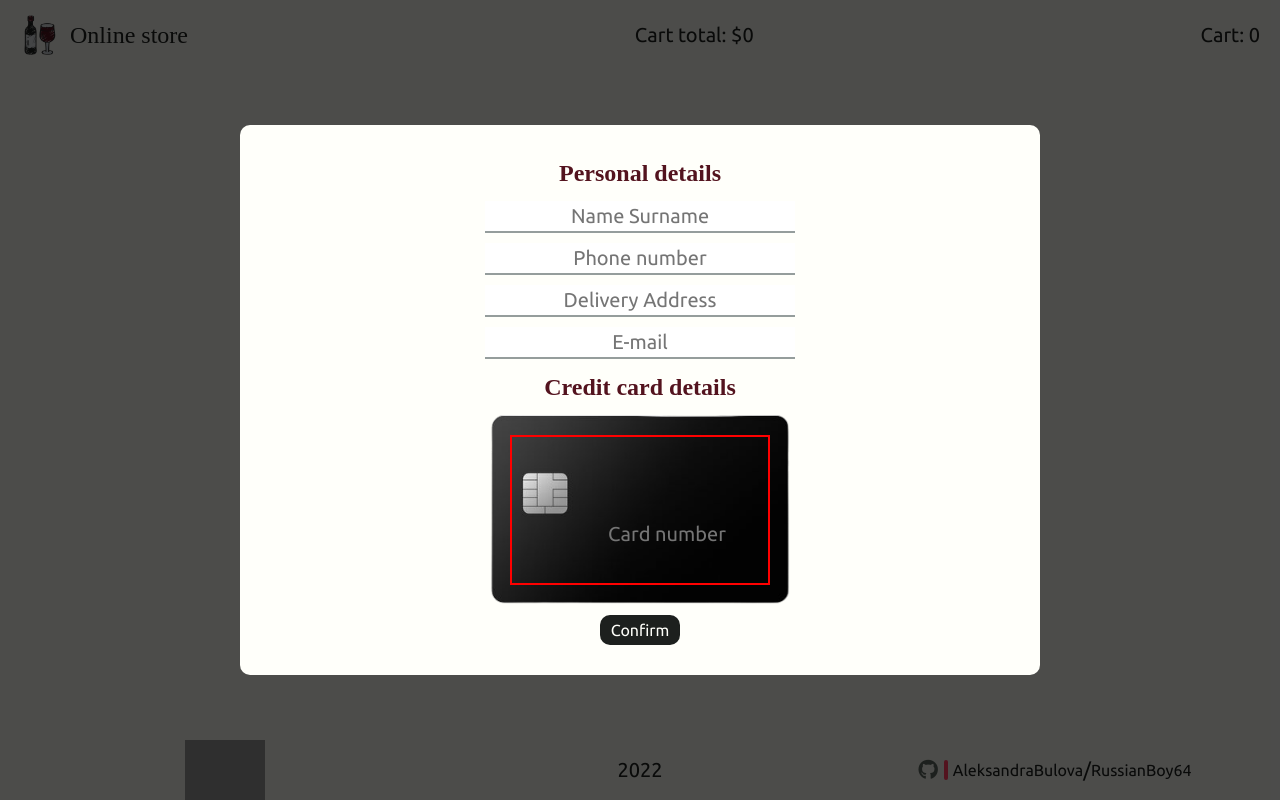
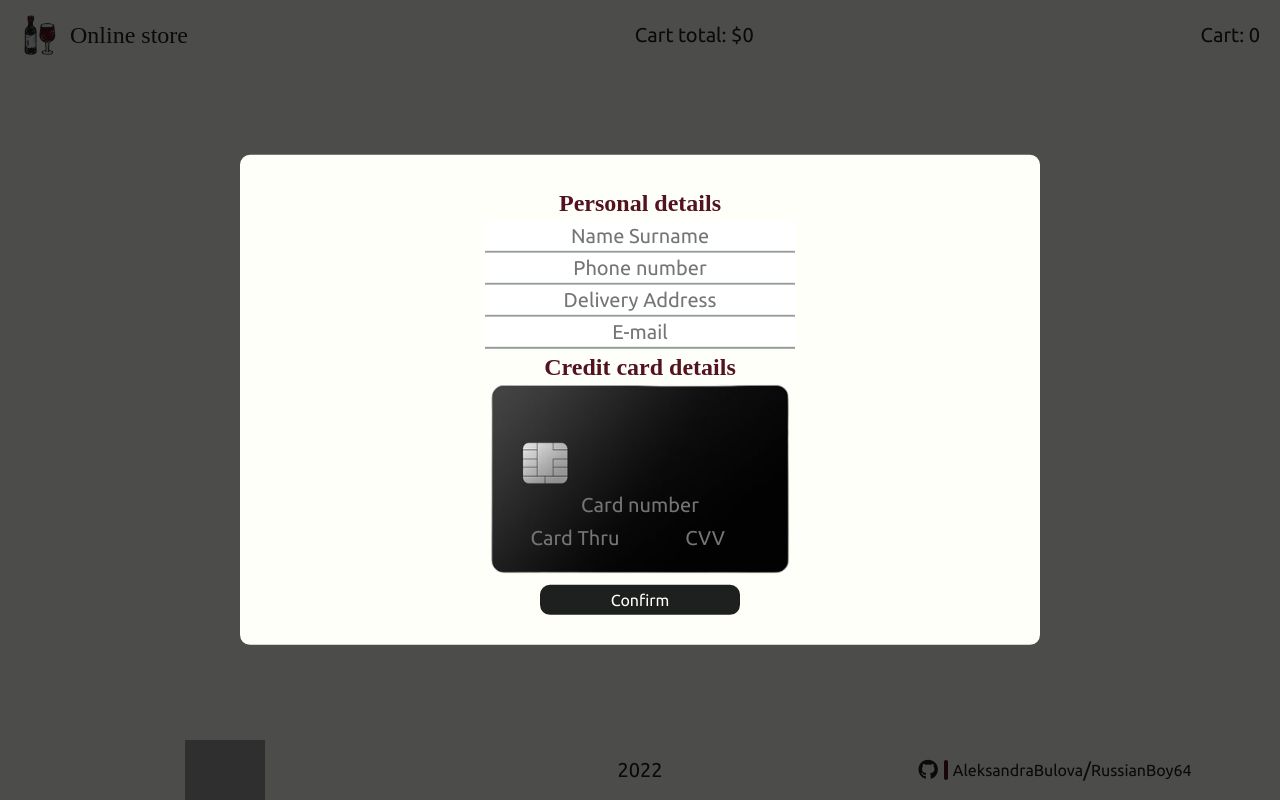
Before and after one commit to AleksandraBulova/OnlineStore, a React (Create React App) app in the folder online-store/: page /cart in a window 1280 px wide. Built offline with nearby package versions, Linux system fonts and the light colour scheme; grey boxes are pictures that could not be loaded; a web font is replaced by a local one.

Commit message:
feat: add Backdrop, modal styles and CreditCard Validation

```diff
--- a/online-store/src/components/Details/productCard/index.tsx
+++ b/online-store/src/components/Details/productCard/index.tsx
@@ -2,11 +2,13 @@ import { FC } from "react";
 import { Link } from "react-router-dom";
 import { Route, Product } from "../../../types";
 import { routes } from "../../../routes";
-import { useDispatch } from "react-redux";
+import { useSelector, useDispatch } from "react-redux";
+import { RootState } from "../../../redux/store";
 import {
   setProductsCart,
   resetProductsCart,
   setSumProducts,
+  modalToggle,
 } from "../../../redux/reducers/cartReducer";
 import { setImg } from "../../../redux/reducers/productsReducer";
 
@@ -20,6 +22,7 @@ interface ProductCard {
 }
 
 export const ProductCard: FC<ProductCard> = ({ product, activeImg, isInCart }) => {
+  const { isModalShown } = useSelector((state: RootState) => state.cart);
   const dispatch = useDispatch();
   const [, cartPage]: Route[] = routes;
 
@@ -94,8 +97,11 @@ export const ProductCard: FC<ProductCard> = ({ product, activeImg, isInCart }) =
           className={styles.buy__link}
           onClick={
             isInCart === -1
-              ? (event: React.MouseEvent<HTMLAnchorElement>) => addToCard(event, product)
-              : undefined
+              ? (event: React.MouseEvent<HTMLAnchorElement>) => {
+                  addToCard(event, product);
+                  dispatch(modalToggle(true));
+                }
+              : () => dispatch(modalToggle(true))
           }
           to={cartPage.path}
         >
--- a/online-store/src/components/Modal/InputModal/styles.module.scss
+++ b/online-store/src/components/Modal/InputModal/styles.module.scss
@@ -19,11 +19,24 @@
   &_cardNumber,
   &_cardThru,
   &_CVV {
+    width: 100%;
+    color: $accent-gray;
     background: transparent;
-    color: $accent-gray;
+
+    &:focus {
+      color: $primary-light;
+    }
   }
 
   &_cardNumber {
     grid-area: cardNum;
   }
+
+  &_cardThru {
+    grid-area: cardThru;
+  }
+
+  &_CVV {
+    grid-area: CVV;
+  }
 }
--- a/online-store/src/components/Modal/ModalCheckoutWindow/index.tsx
+++ b/online-store/src/components/Modal/ModalCheckoutWindow/index.tsx
@@ -1,52 +1,60 @@
-import { FC, FocusEvent, useState } from "react";
+import React, { FC, FocusEvent, useState } from "react";
+import { useDispatch } from "react-redux";
+import { modalToggle } from "../../../redux/reducers/cartReducer";
+import { ModalInputsTypes } from "../../../types";
 import { InputModal } from "../InputModal";
 import { Button } from "../../UI/Button";
 
 import styles from "./styles.module.scss";
 
 export const ModalCheckoutWindow: FC = () => {
+  const dispatch = useDispatch();
   const [inputStates, setInputStates] = useState({
-    name: { value: "", error: false },
-    tel: { value: "", error: false },
-    address: { value: "", error: false },
-    email: { value: "", error: false },
-    card: { value: "", error: false },
+    name: { value: "", error: false, isValid: false },
+    tel: { value: "", error: false, isValid: false },
+    address: { value: "", error: false, isValid: false },
+    email: { value: "", error: false, isValid: false },
+    cardNum: { value: "", error: false, isValid: false },
+    cardThru: { value: "", error: false, isValid: false },
+    CVV: { value: "", error: false, isValid: false },
   });
+  const [isFormValid, setIsFormValid] = useState(false);
 
   console.log(inputStates);
+  console.log(isFormValid);
 
   const handleChangeValue = (
     event: React.ChangeEvent<HTMLInputElement>,
-    type: string
+    type: ModalInputsTypes
   ) => {
     const eventTarget = event.target;
 
     switch (type) {
-      case "name":
+      case ModalInputsTypes.name:
         setInputStates((prev) => ({
           ...prev,
           name: { ...prev.name, value: eventTarget.value },
         }));
-        return;
-      case "tel":
+        break;
+      case ModalInputsTypes.tel:
         setInputStates((prev) => ({
           ...prev,
           tel: { ...prev.tel, value: eventTarget.value },
         }));
-        return;
-      case "address":
+        break;
+      case ModalInputsTypes.address:
         setInputStates((prev) => ({
           ...prev,
           address: { ...prev.address, value: eventTarget.value },
         }));
-        return;
-      case "email":
+        break;
+      case ModalInputsTypes.email:
         setInputStates((prev) => ({
           ...prev,
           email: { ...prev.email, value: eventTarget.value },
         }));
-        return;
-      case "card":
+        break;
+      case ModalInputsTypes.cardNum:
         setInputStates((prev) => {
           const currentCaretePosition = eventTarget.selectionStart!;
           eventTarget.value = eventTarget.value.replace(/[^0-9]/g, "");
@@ -72,20 +80,86 @@ export const ModalCheckoutWindow: FC = () => {
             caretePosition - currentCaretePosition > 1
               ? currentCaretePosition
               : caretePosition;
-
           return {
             ...prev,
-            card: {
-              ...prev.card,
+            cardNum: {
+              ...prev.cardNum,
               value: eventTarget.value,
             },
           };
         });
-        return;
+        break;
+      case ModalInputsTypes.cardThru:
+        setInputStates((prev) => {
+          const currentCaretePosition = eventTarget.selectionStart!;
+          eventTarget.value = eventTarget.value.replace(/[^0-9]/g, "");
+          if (eventTarget.value.length > 4)
+            eventTarget.value = eventTarget.value.substring(0, 4);
+          let template = "XX/XX";
+          const numbersArr = eventTarget.value.split("");
+          numbersArr.forEach((number) => (template = template.replace(/X/, number)));
+          eventTarget.value = template;
+          const lastXIndex = template.indexOf("X");
+          const lastSpaceIndex = template.indexOf("/X");
+          const caretePosition =
+            lastXIndex - lastSpaceIndex === 1
+              ? lastXIndex - 1
+              : lastXIndex !== -1
+              ? lastXIndex
+              : 5;
+          eventTarget.selectionStart =
+            caretePosition - currentCaretePosition > 1
+              ? currentCaretePosition
+              : caretePosition;
+          eventTarget.selectionEnd =
+            caretePosition - currentCaretePosition > 1
+              ? currentCaretePosition
+              : caretePosition;
+          return {
+            ...prev,
+            cardThru: {
+              ...prev.cardThru,
+              value: eventTarget.value,
+            },
+          };
+        });
+        break;
+
+      case ModalInputsTypes.CVV:
+        setInputStates((prev) => {
+          const currentCaretePosition = eventTarget.selectionStart!;
+          eventTarget.value = eventTarget.value.replace(/[^0-9]/g, "");
+          if (eventTarget.value.length > 3)
+            eventTarget.value = eventTarget.value.substring(0, 3);
+          let template = "XXX";
+          const numbersArr = eventTarget.value.split("");
+          numbersArr.forEach((number) => (template = template.replace(/X/, number)));
+          eventTarget.value = template;
+          const caretePosition = template.indexOf("X");
+          eventTarget.selectionStart =
+            caretePosition - currentCaretePosition > 1
+              ? currentCaretePosition
+              : caretePosition;
+          eventTarget.selectionEnd =
+            caretePosition - currentCaretePosition > 1
+              ? currentCaretePosition
+              : caretePosition;
+          return {
+            ...prev,
+            CVV: {
+              ...prev.CVV,
+              value: eventTarget.value,
+            },
+          };
+        });
+        break;
     }
   };
 
-  const handleBlurValue = (event: FocusEvent<HTMLInputElement>, type: string): void => {
+  const handleBlurValue = (
+    event: FocusEvent<HTMLInputElement>,
+    type: ModalInputsTypes
+  ): void => {
     const eventTarget = event.target;
     const valueArray = eventTarget.value.split(" ");
     const valueArrayForTel = eventTarget.value.split("");
@@ -93,7 +167,7 @@ export const ModalCheckoutWindow: FC = () => {
       /^(([^<>()[\].,;:\s@"]+(\.[^<>()[\].,;:\s@"]+)*)|(".+"))@(([^<>()[\].,;:\s@"]+\.)+[^<>()[\].,;:\s@"]{2,})$/iu;
 
     switch (type) {
-      case "name":
+      case ModalInputsTypes.name:
         if (valueArray.length >= 2) {
           const check = valueArray
             .join(" ")
@@ -108,17 +182,18 @@ export const ModalCheckoutWindow: FC = () => {
           ) {
             setInputStates((prev) => ({
               ...prev,
-              name: { ...prev.name, error: false },
+              name: { ...prev.name, error: false, isValid: true },
             }));
-            return;
+            break;
           }
         }
         setInputStates((prev) => ({
           ...prev,
-          name: { ...prev.name, error: true },
+          name: { ...prev.name, error: true, isValid: false },
         }));
-        return;
-      case "tel":
+        break;
+
+      case ModalInputsTypes.tel:
         if (valueArrayForTel.length >= 10 && valueArrayForTel[0] === "+") {
           const check = valueArrayForTel.slice(+valueArrayForTel[1]).map((item) => {
             return item < "0" || item > "9" ? false : true;
@@ -126,17 +201,18 @@ export const ModalCheckoutWindow: FC = () => {
           if (check.every((elem) => elem)) {
             setInputStates((prev) => ({
               ...prev,
-              tel: { ...prev.tel, error: false },
+              tel: { ...prev.tel, error: false, isValid: true },
             }));
-            return;
+            break;
           }
         }
         setInputStates((prev) => ({
           ...prev,
-          tel: { ...prev.tel, error: true },
+          tel: { ...prev.tel, error: true, isValid: false },
         }));
-        return;
-      case "address":
+        break;
+
+      case ModalInputsTypes.address:
         if (valueArray.length >= 3) {
           if (
             valueArray[0].length >= 5 &&
@@ -145,111 +221,205 @@ export const ModalCheckoutWindow: FC = () => {
           ) {
             setInputStates((prev) => ({
               ...prev,
-              address: { ...prev.address, error: false },
+              address: { ...prev.address, error: false, isValid: true },
             }));
-            return;
+            break;
           }
         }
         setInputStates((prev) => ({
           ...prev,
-          address: { ...prev.address, error: true },
+          address: { ...prev.address, error: true, isValid: false },
         }));
-        return;
-      case "email":
+        break;
+
+      case ModalInputsTypes.email:
         if (EMAIL_REGEXP.test(eventTarget.value)) {
           setInputStates((prev) => ({
             ...prev,
-            email: { ...prev.email, error: false },
+            email: { ...prev.email, error: false, isValid: true },
           }));
-          return;
+          break;
         }
         setInputStates((prev) => ({
           ...prev,
-          email: { ...prev.email, error: true },
+          email: { ...prev.email, error: true, isValid: false },
         }));
-        return;
-      case "card":
-        if (
-          !"456".includes(eventTarget.value[0]) ||
-          eventTarget.value.replace(/[^0-9]/g, "").length < 16
-        ) {
+        break;
+
+      case ModalInputsTypes.cardNum:
+        if (!"456".includes(eventTarget.value[0]) || eventTarget.value.includes("X")) {
           setInputStates((prev) => ({
             ...prev,
-            card: { ...prev.card, error: true },
+            cardNum: { ...prev.cardNum, error: true, isValid: false },
           }));
-          return;
+          break;
         }
 
         setInputStates((prev) => ({
           ...prev,
-          card: { ...prev.card, error: false },
+          cardNum: { ...prev.cardNum, error: false, isValid: true },
         }));
-        return;
+        break;
+
+      case ModalInputsTypes.cardThru:
+        if (
+          Number(eventTarget.value.substring(0, 2)) === 0 ||
+          Number(eventTarget.value.substring(0, 2)) > 12 ||
+          Number(eventTarget.value.substring(3)) < 23 ||
+          eventTarget.value.includes("X")
+        ) {
+          console.log(Number(eventTarget.value.substring(0, 2)));
+          setInputStates((prev) => ({
+            ...prev,
+            cardThru: { ...prev.cardThru, error: true, isValid: false },
+          }));
+          break;
+        }
+
+        setInputStates((prev) => ({
+          ...prev,
+          cardThru: { ...prev.cardThru, error: false, isValid: true },
+        }));
+        break;
+
+      case ModalInputsTypes.CVV:
+        if (eventTarget.value.includes("X")) {
+          setInputStates((prev) => ({
+            ...prev,
+            CVV: { ...prev.CVV, error: true, isValid: false },
+          }));
+          break;
+        }
+
+        setInputStates((prev) => ({
+          ...prev,
+          CVV: { ...prev.CVV, error: false, isValid: true },
+        }));
+        break;
+    }
+  };
+
+  const submitHandler = (event: React.SyntheticEvent) => {
+    event.preventDefault();
+
+    const isFormValid = !Object.entries(inputStates).filter(
+      (inputState) => !inputState[1].isValid
+    ).length;
+
+    if (isFormValid) {
+      setIsFormValid(true);
+      dispatch(modalToggle(false));
+    } else {
+      setInputStates((prev) => ({
+        name: { ...prev.name, error: prev.name.isValid ? false : true },
+        tel: { ...prev.tel, error: prev.tel.isValid ? false : true },
+        address: { ...prev.address, error: prev.address.isValid ? false : true },
+        email: { ...prev.email, error: prev.email.isValid ? false : true },
+        cardNum: { ...prev.cardNum, error: prev.cardNum.isValid ? false : true },
+        cardThru: { ...prev.cardThru, error: prev.cardThru.isValid ? false : true },
+        CVV: { ...prev.CVV, error: prev.CVV.isValid ? false : true },
+      }));
     }
   };
 
   return (
-    <div className={styles.backDrop}>
     <section className={styles.modal}>
       <form className={styles.form}>
         <h3 className={styles.form__title}>Personal details</h3>
         <InputModal
           value={inputStates.name.value}
           type="text"
-            styleType="personal"
+          styleType={ModalInputsTypes.name}
           placeholder="Name Surname"
-            onChange={(event) => handleChangeValue(event, "name")}
-            onBlur={(event) => handleBlurValue(event, "name")}
+          onChange={(event) => handleChangeValue(event, ModalInputsTypes.name)}
+          onBlur={(event) => handleBlurValue(event, ModalInputsTypes.name)}
         />
-          {inputStates.name.error && <div className={styles.form__error}>Error!</div>}
+        {inputStates.name.error && (
+          <div className={styles.form__error}>
+            Name should contain two words more then 3 chars length!
+          </div>
+        )}
         <InputModal
           value={inputStates.tel.value}
           type="tel"
-            styleType="personal"
+          styleType={ModalInputsTypes.tel}
           placeholder="Phone number"
-            onChange={(event) => handleChangeValue(event, "tel")}
-            onBlur={(event) => handleBlurValue(event, "tel")}
+          onChange={(event) => handleChangeValue(event, ModalInputsTypes.tel)}
+          onBlur={(event) => handleBlurValue(event, ModalInputsTypes.tel)}
         />
-          {inputStates.tel.error && <div className={styles.form__error}>Error!</div>}
+        {inputStates.tel.error && (
+          <div className={styles.form__error}>
+            Phone number should be 9 numbers length and starts with '+'
+          </div>
+        )}
         <InputModal
           value={inputStates.address.value}
           type="text"
-            styleType="personal"
+          styleType={ModalInputsTypes.address}
           placeholder="Delivery Address"
-            onChange={(event) => handleChangeValue(event, "address")}
-            onBlur={(event) => handleBlurValue(event, "address")}
+          onChange={(event) => handleChangeValue(event, ModalInputsTypes.address)}
+          onBlur={(event) => handleBlurValue(event, ModalInputsTypes.address)}
         />
-          {inputStates.address.error && <div className={styles.form__error}>Error!</div>}
+        {inputStates.address.error && (
+          <div className={styles.form__error}>
+            Address should contain three words more then 5 chars length!
+          </div>
+        )}
         <InputModal
           value={inputStates.email.value}
           type="email"
-            styleType="personal"
+          styleType={ModalInputsTypes.email}
           placeholder="E-mail"
-            onChange={(event) => handleChangeValue(event, "email")}
-            onBlur={(event) => handleBlurValue(event, "email")}
+          onChange={(event) => handleChangeValue(event, ModalInputsTypes.email)}
+          onBlur={(event) => handleBlurValue(event, ModalInputsTypes.email)}
         />
-          {inputStates.email.error && <div className={styles.form__error}>Error!</div>}
+        {inputStates.email.error && (
+          <div className={styles.form__error}>Please enter valid e-mail!</div>
+        )}
         <h3 className={styles.form__title}>Credit card details</h3>
         <div className={styles.form__card}>
           <div className={styles.form__cardInputs}>
             <InputModal
-                value={inputStates.card.value}
+              value={inputStates.cardNum.value}
               type="text"
-                styleType="cardNumber"
+              styleType={ModalInputsTypes.cardNum}
               placeholder="Card number"
-                onChange={(event) => handleChangeValue(event, "card")}
-                onBlur={(event) => handleBlurValue(event, "card")}
+              onChange={(event) => handleChangeValue(event, ModalInputsTypes.cardNum)}
+              onBlur={(event) => handleBlurValue(event, ModalInputsTypes.cardNum)}
+            />
+            <InputModal
+              value={inputStates.cardThru.value}
+              type="text"
+              styleType={ModalInputsTypes.cardThru}
+              placeholder="Card Thru"
+              onChange={(event) => handleChangeValue(event, ModalInputsTypes.cardThru)}
+              onBlur={(event) => handleBlurValue(event, ModalInputsTypes.cardThru)}
+            />
+            <InputModal
+              value={inputStates.CVV.value}
+              type="text"
+              styleType={ModalInputsTypes.CVV}
+              placeholder="CVV"
+              onChange={(event) => handleChangeValue(event, ModalInputsTypes.CVV)}
+              onBlur={(event) => handleBlurValue(event, ModalInputsTypes.CVV)}
             />
           </div>
         </div>
-          {inputStates.card.error && (
+        {inputStates.cardNum.error && (
           <div className={styles.form__error}>
             Card number should contain 16 numbers and start with '4', '5' or '6'
           </div>
         )}
-          <Button text={"Confirm"} isActive={false} onClick={(event) => alert(event)} />
+        {inputStates.cardThru.error && (
+          <div className={styles.form__error}>
+            CardTru should contain month(01-12) and year not yearly 22
+          </div>
+        )}
+        {inputStates.CVV.error && (
+          <div className={styles.form__error}>CVV should contain 3 numbers</div>
+        )}
+        <Button text={"Confirm"} isActive={false} onClick={submitHandler} />
       </form>
     </section>
-    </div>
   );
 };
--- a/online-store/src/components/Modal/ModalCheckoutWindow/styles.module.scss
+++ b/online-store/src/components/Modal/ModalCheckoutWindow/styles.module.scss
@@ -1,24 +1,18 @@
 @import "../../../styles/colors";
 @import "../../../styles/templates";
 
-.backDrop {
+.modal {
   position: absolute;
-  top: 0;
-  left: 0;
-  width: 100vw;
-  height: 100vh;
-  display: flex;
-  align-items: center;
-  justify-content: center;
-  background-color: rgba(0, 0, 0, 0.7);
-}
-
-.modal {
+  z-index: 100;
+  top: 50vh;
+  left: 50vw;
   width: 90vw;
   max-width: 800px;
   padding: 1.5em 1em;
   border-radius: 0.5em;
   background-color: $primary-light;
+  transform: translate(-50%, -50%);
+  animation: appear 400ms ease-in-out;
 }
 
 .form {
@@ -26,7 +20,6 @@
   align-items: center;
   justify-content: space-between;
   flex-direction: column;
-  gap: 0.5em;
 
   &__title {
     @include accentText(1.2em, 800);
@@ -50,10 +43,24 @@
 
   &__cardInputs {
     display: grid;
-    grid-template-areas: ". cardImg" "cardNum cardNum" "validThru CVV";
+    grid-template-areas: ". cardImg" "cardNum cardNum" "cardThru CVV";
     grid-template-rows: 2.5fr 1fr 1fr;
     width: 100%;
     height: 100%;
-    border: 2px solid red;
+    margin-bottom: 10px;
+  }
+
+  & button {
+    margin-top: 10px;
+    width: 200px;
   }
 }
+
+@keyframes appear {
+  0% {
+    opacity: 0;
+  }
+  100% {
+    opacity: 1;
+  }
+}
--- a/online-store/src/components/UI/Backdrop/index.tsx
+++ b/online-store/src/components/UI/Backdrop/index.tsx
@@ -1 +1,11 @@
-import { FC, FocusEvent, useState } from "react";
+import { FC } from "react";
+
+import styles from "./styles.module.scss";
+
+interface Backdrop {
+  clickHandler: React.MouseEventHandler<HTMLDivElement>;
+}
+
+export const Backdrop: FC<Backdrop> = ({ clickHandler }) => {
+  return <div className={styles.backDrop} onClick={clickHandler}></div>;
+};
--- /dev/null
+++ b/online-store/src/components/UI/Backdrop/styles.module.scss
@@ -0,0 +1,23 @@
+.backDrop {
+  position: absolute;
+  z-index: 10;
+  top: 0;
+  left: 0;
+  width: 100vw;
+  height: 100vh;
+  display: flex;
+  align-items: center;
+  justify-content: center;
+  background-color: rgba(0, 0, 0, 0.7);
+  cursor: pointer;
+  animation: appear 400ms ease-in-out;
+}
+
+@keyframes appear {
+  0% {
+    opacity: 0;
+  }
+  100% {
+    opacity: 1;
+  }
+}
--- a/online-store/src/pages/CartPage/index.tsx
+++ b/online-store/src/pages/CartPage/index.tsx
@@ -1,16 +1,18 @@
 import { FC } from "react";
-import { useSelector } from "react-redux";
+import { useSelector, useDispatch } from "react-redux";
+import { RootState } from "../../redux/store";
+import { modalToggle } from "../../redux/reducers/cartReducer";
 import { SectionProductsCart } from "../../components/Cart/SectionProductsCart";
 import { SectionSummary } from "../../components/Cart/SectionSummary";
+import { Backdrop } from "../../components/UI/Backdrop";
 import { ModalCheckoutWindow } from "../../components/Modal/ModalCheckoutWindow";
-import { RootState } from "../../redux/store";
 
 import styles from "./styles.module.scss";
 
 export const CartPage: FC = () => {
-  const { productsCart, limitOfProductsPerPage, pageOfProductsCart } = useSelector(
-    (state: RootState) => state.cart
-  );
+  const { productsCart, limitOfProductsPerPage, pageOfProductsCart, isModalShown } =
+    useSelector((state: RootState) => state.cart);
+  const dispatch = useDispatch();
 
   // getQueryCart(limitOfProductsPerPage, pageOfProductsCart);
 
@@ -27,7 +29,12 @@ export const CartPage: FC = () => {
           <SectionSummary />
         </>
       )}
-      <ModalCheckoutWindow />
+      {isModalShown && (
+        <>
+          <ModalCheckoutWindow />
+          <Backdrop clickHandler={() => dispatch(modalToggle(false))} />
+        </>
+      )}
     </main>
   );
 };
--- a/online-store/src/redux/reducers/cartReducer.ts
+++ b/online-store/src/redux/reducers/cartReducer.ts
@@ -13,6 +13,7 @@ export interface IProductsState {
   limitOfProductsPerPage: number;
   pageOfProductsCart: number;
   searchPromo: string;
+  isModalShown: boolean;
   promo: {
     [key: string]: boolean;
   };
@@ -33,6 +34,7 @@ const initialState: IProductsState = JSON.parse(state) || {
   limitOfProductsPerPage: limit ? Number(limit) : 3,
   pageOfProductsCart: page ? Number(page) : 1,
   searchPromo: "",
+  isModalShown: true,
   promo: {
     XK3M9S: false,
     DV8Q6L: false,
@@ -160,6 +162,9 @@ export const cartSlice = createSlice({
       });
       localStorage.setItem("state", JSON.stringify(state));
     },
+    modalToggle: (state, action: PayloadAction<boolean>) => {
+      state.isModalShown = action.payload;
+    },
   },
 });
 
@@ -173,6 +178,7 @@ export const {
   setSearchPromo,
   applyPromocode,
   dropPromo,
+  modalToggle,
 } = cartSlice.actions;
 
 export default cartSlice.reducer;
```
Also changed, not shown: online-store/src/components/Cart/Summary/index.tsx (+18 -4 lines), online-store/src/components/Modal/InputModal/index.tsx (+13 -5 lines), online-store/src/types.ts (+10 -0 lines). Lines whose indentation alone changed are shown as unchanged.
